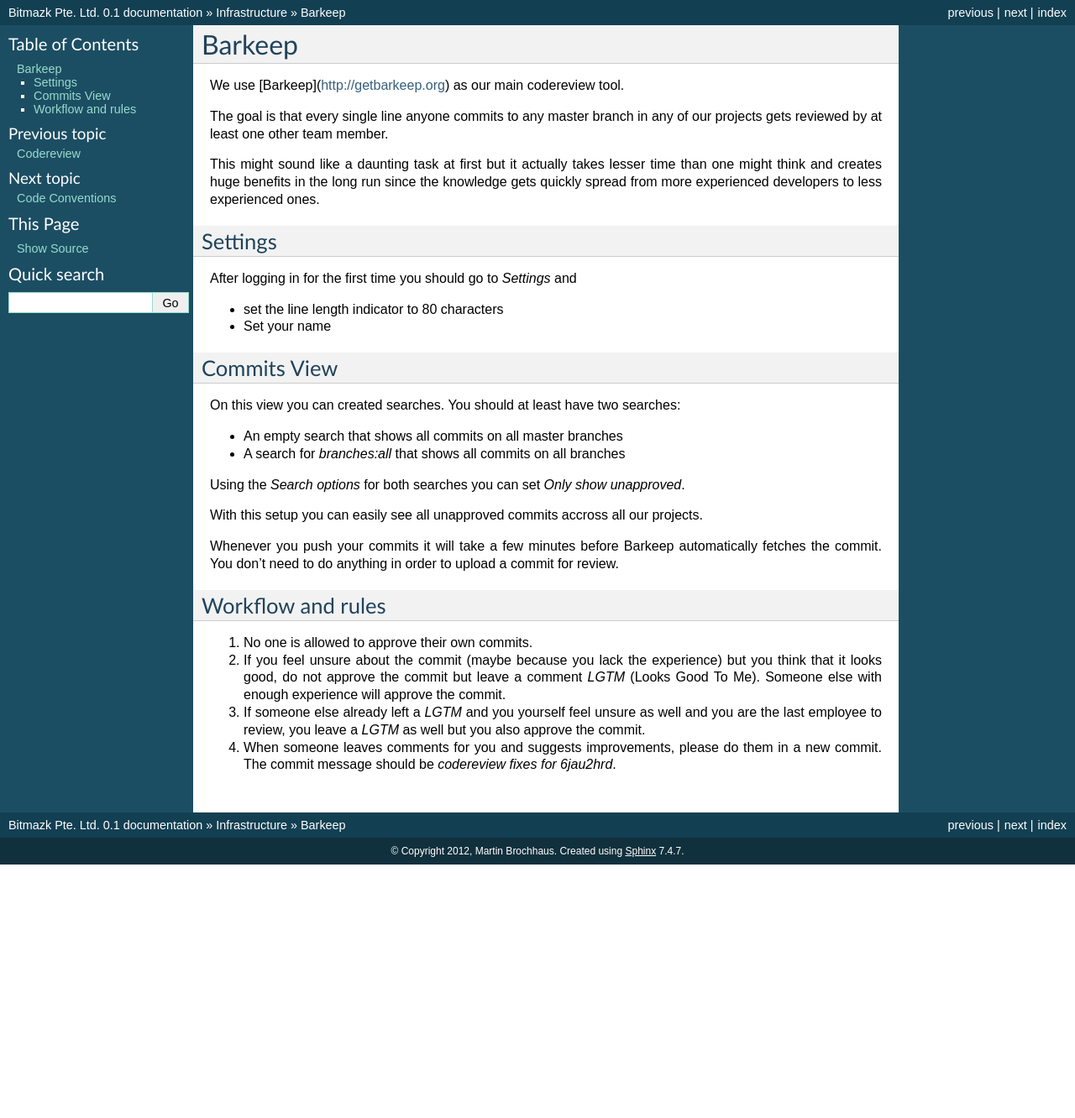
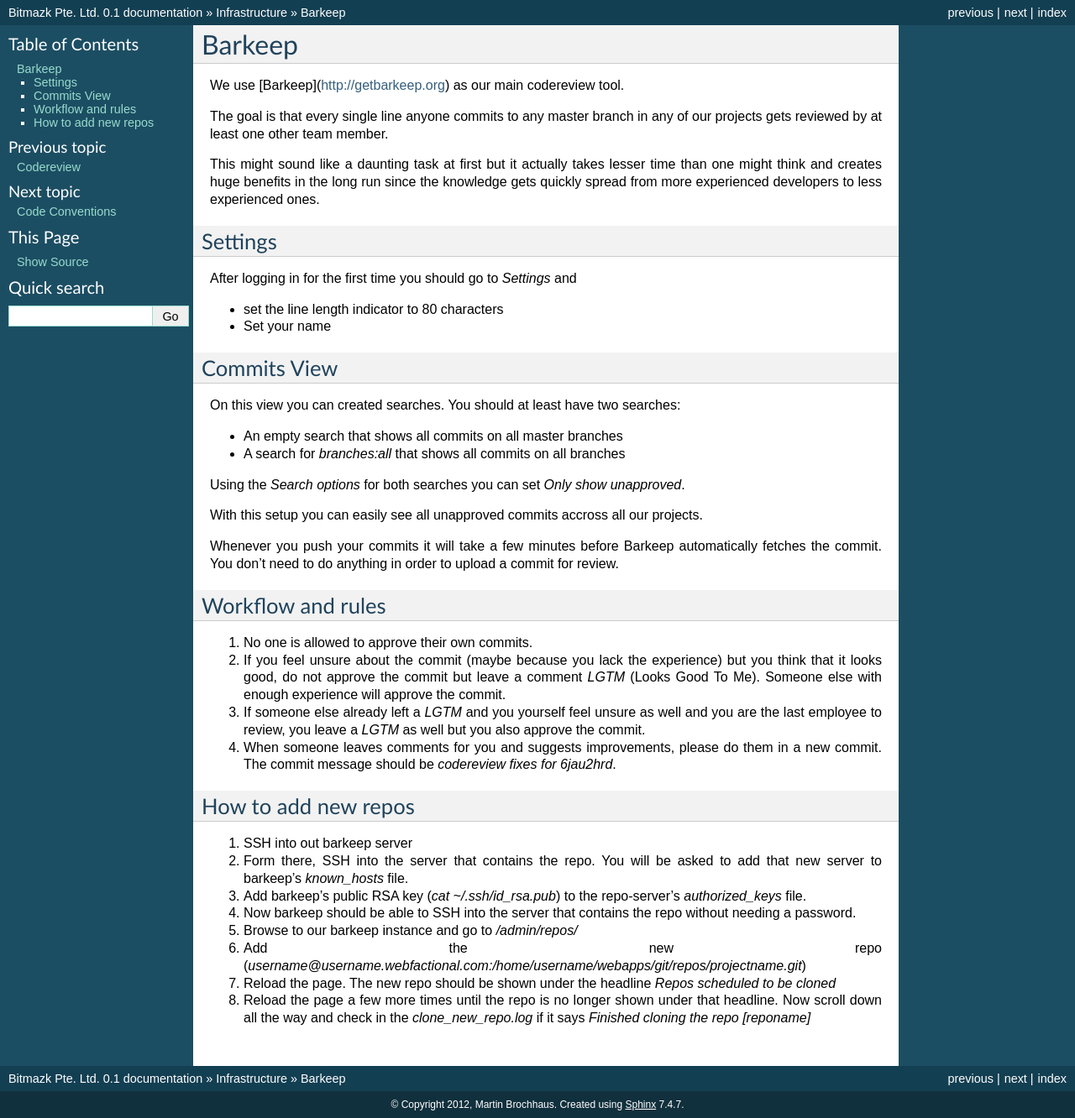
Before and after one commit to bitlabstudio/bitmazk-book, a Sphinx documentation site: the page built from docs/infrastructure/barkeep.rst, in a window 1280 px wide. Shown: the whole page at 84% size. Built offline with Sphinx 7.4.7, drawn with Linux system fonts in a browser that asks for light colours; formulas are drawn with MathJax 3; pages that are not in the unit, such as notebooks, are missing from menus; before the commit the page ends 1030 px from its top, so only the background shows below that.

Commit message:
Added instructions on how to add a new repo to barkeep

```diff
--- a/docs/infrastructure/barkeep.rst
+++ b/docs/infrastructure/barkeep.rst
@@ -51,3 +51,22 @@
 4. When someone leaves comments for you and suggests improvements, please do
    them in a new commit. The commit message should be `codereview fixes for
    6jau2hrd`.
+
+How to add new repos
+--------------------
+
+1. SSH into out barkeep server
+2. Form there, SSH into the server that contains the repo. You will be asked
+   to add that new server to barkeep's `known_hosts` file.
+3. Add barkeep's public RSA key (`cat ~/.ssh/id_rsa.pub`) to the repo-server's
+   `authorized_keys` file.
+4. Now barkeep should be able to SSH into the server that contains the repo
+   without needing a password.
+5. Browse to our barkeep instance and go to `/admin/repos/`
+6. Add the new repo
+   (`username@username.webfactional.com:/home/username/webapps/git/repos/projectname.git`)
+7. Reload the page. The new repo should be shown under the headline
+   `Repos scheduled to be cloned`
+8. Reload the page a few more times until the repo is no longer shown under
+   that headline. Now scroll down all the way and check in the
+   `clone_new_repo.log` if it says `Finished cloning the repo [reponame]`
```
